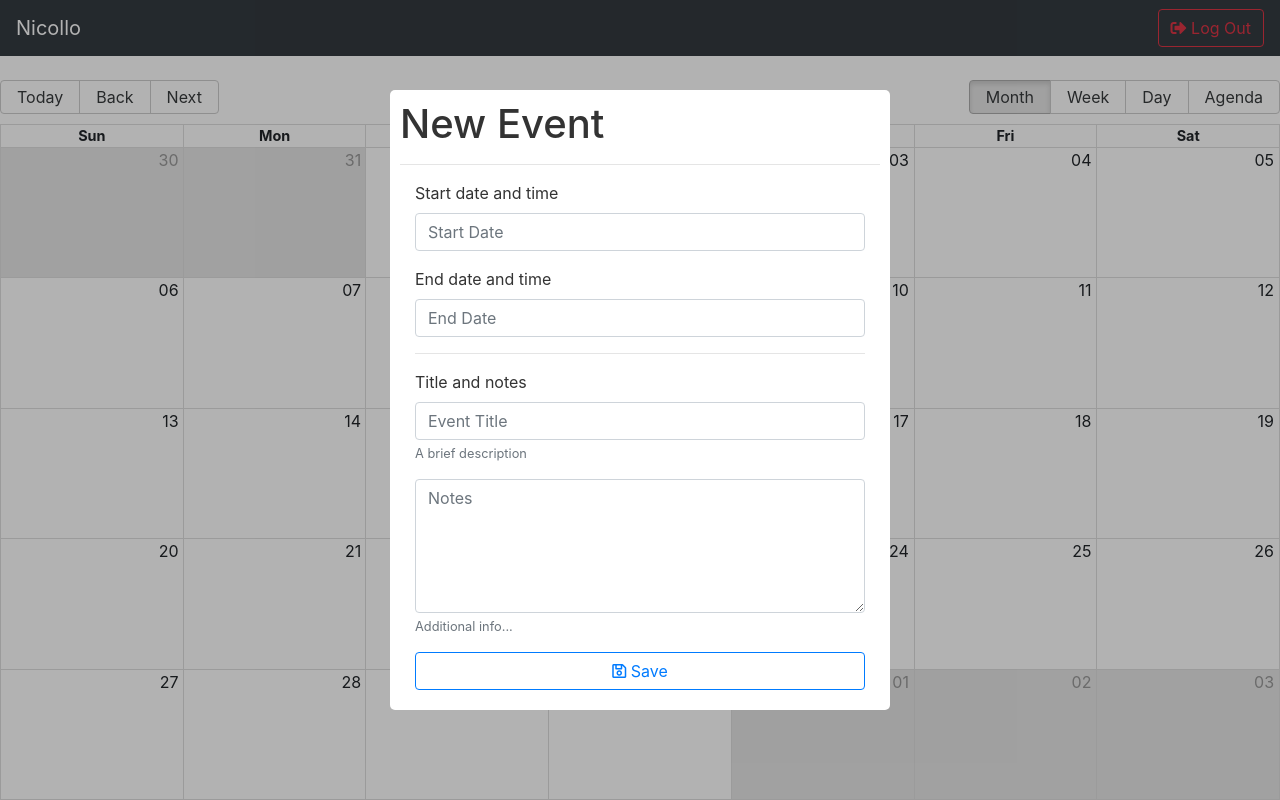
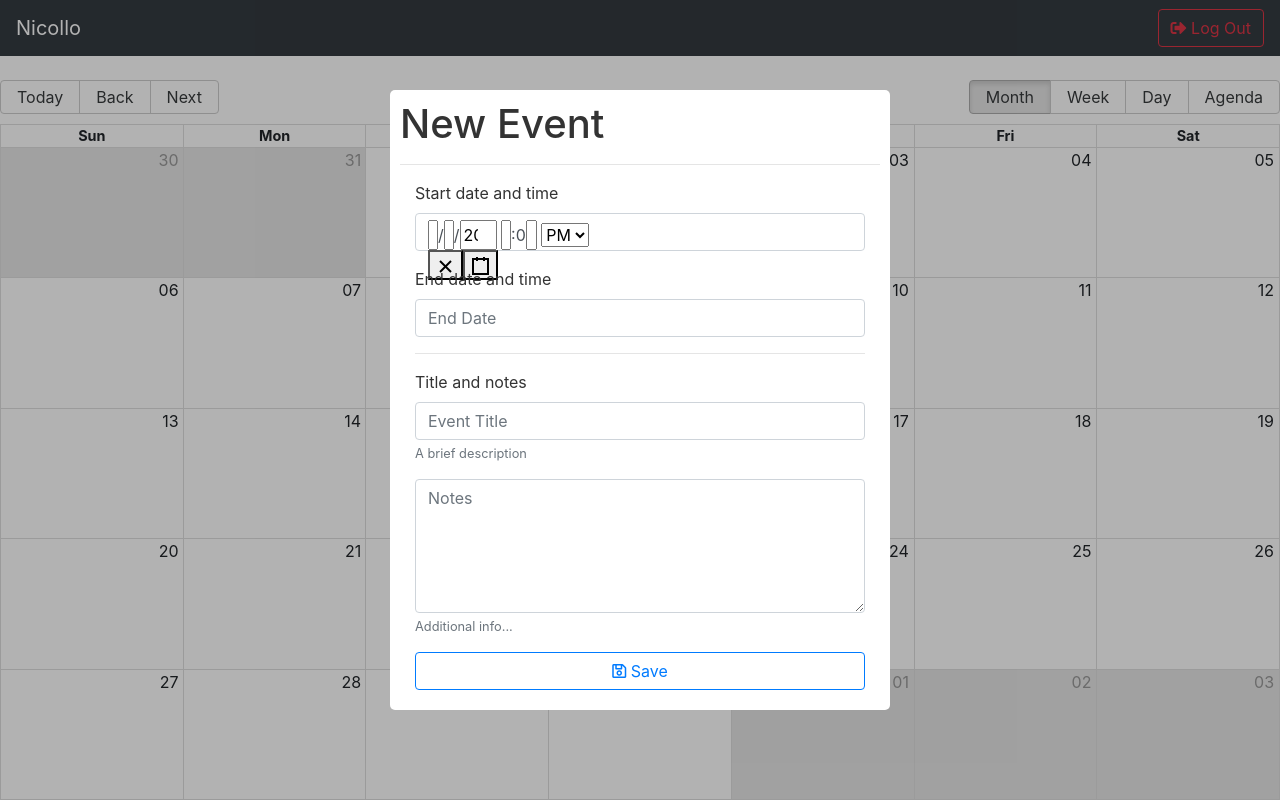
Before and after one commit to bernardogarza/calendar-react-app, a React (Create React App) app: page / in a window 1280 px wide. Built offline with nearby package versions, Linux system fonts and the light colour scheme.

Commit message:
Added style to datepicker component

```diff
--- a/src/CalendarModal/CalendarModal.jsx
+++ b/src/CalendarModal/CalendarModal.jsx
@@ -1,4 +1,6 @@
 import Modal from 'react-modal';
+import DateTimePicker from 'react-datetime-picker';
+import moment from 'moment';
 
 const customStyles = {
   content: {
@@ -13,8 +15,14 @@ const customStyles = {
 
 Modal.setAppElement('#root');
 
+const startDate = moment().minutes(0).seconds(0).add(1, 'hours');
+
 const CalendarModal = () => {
   const closeModal = () => {};
+
+  const handleStartDateChange = (e) => {
+    console.log(e);
+  };
 
   return (
     <Modal
@@ -30,7 +38,11 @@ const CalendarModal = () => {
       <form className="container">
         <div className="form-group">
           <label>Start date and time</label>
-          <input className="form-control" placeholder="Start Date" />
+          <DateTimePicker
+            onChange={handleStartDateChange}
+            value={startDate.toDate()}
+            className="form-control"
+          />
         </div>
 
         <div className="form-group">
--- a/src/index.css
+++ b/src/index.css
@@ -54,3 +54,11 @@ body {
   outline: none;
   padding: 10px;
 }
+
+/* Date Picker */
+.react-datetime-picker input:focus {
+  outline: none;
+}
+.react-datetime-picker__wrapper {
+  border: 0px solid gray !important;
+}
```
